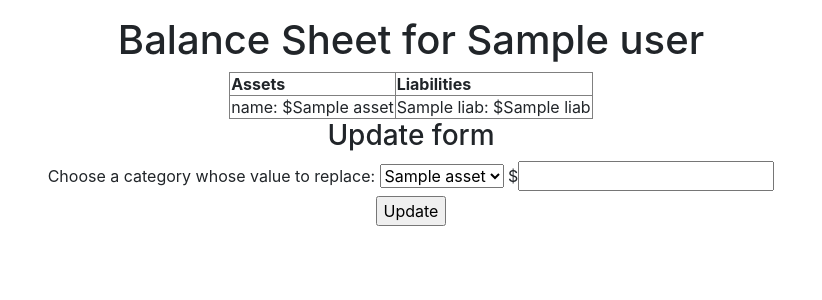
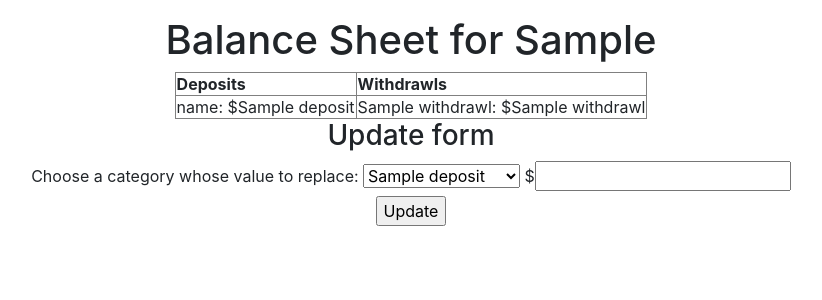
Before and after one commit to tchen00/finance-tracker, a Flask app: page / in a window 1280 px wide. Shown: the part 56-356 px from the top of the page, without its empty margins (229-1051 px from the left). Run offline with Flask 2, Linux system fonts and the light colour scheme; the visitor is signed in with stand-in values (Sample User, id 1); a database or web service that is not in the repository returns one stand-in record (values such as "Sample title"); some libraries are stand-ins or nearby versions.

Commit message:
switched assets and liab

```diff
--- a/app.py
+++ b/app.py
@@ -68,6 +68,8 @@ def login():
 @app.route('/signup', methods=['GET', 'POST'])
 def signup():
     if request.method == 'POST':
+        firstName = request.form['firstName']
+        lastName = request.form['lastName']
         username = request.form['username']
         password = request.form['password']
         repeatPassword = request.form['repeatPassword']
@@ -78,7 +80,7 @@ def signup():
             if password != repeatPassword:
                 return render_template("signup.html", message="The passwords do not match.")
             else:
-                users.insert({"user": username, "password": password, "expenses":{}})
+                users.insert({"user": username, "password": password, "firstName": firstName, "lastName": lastName, "expenses":{}})
                 return redirect('/login')
     else:
         return render_template("signup.html", message="")
@@ -114,15 +116,17 @@ def add():
 
     # overwrite old data with new:
     users.remove({})
-    users.insert({"user": "tammy", "password": "yay", "assets":{"Required Reserves": 400, "Excess Reserves": 100, "Loans": 1000},
-                    "liabilities":{"Demand Deposits": 7000, "Other liabilities": 123, "Owner's Equity": 400}})
+    users.insert({"user": "tammy", "password": "yay", "firstName": "Tammy", "lastName": "Chen", "deposits":{"Required Reserves": 400, "Excess Reserves": 100, "Loans": 1000},
+                    "withdrawls":{"Demand Deposits": 7000, "Other liabilities": 123, "Owner's Equity": 400}})
 
-    print(loadUsers())
+    #print(loadUsers())
     return "yay"
 
+'''
 def loadUsers():
     users = mongo.db.users
     return list(users.find({}))
+'''
 
 @app.route('/logout')
 def logout():
--- a/templates/dashboard.html
+++ b/templates/dashboard.html
@@ -1,7 +1,7 @@
 <html>
 
 <head>
-	<title>Welcome, {{user.user}}</title>
+	<title>Welcome, {{user.firstName}}</title>
 	<link rel="stylesheet" type="text/css" href="{{ url_for('static', filename='css/style.css') }}?q={{ time }}" />
 
 	<link rel="stylesheet" href="https://cdnjs.cloudflare.com/ajax/libs/font-awesome/4.7.0/css/font-awesome.min.css">
@@ -75,20 +75,20 @@
 
 	<p>{{message}}</p>
 
-    <h1>Balance Sheet for {{user.user}}</h1>
+    <h1>Balance Sheet for {{user.firstName}}</h1>
 
 	<table border="1">
 		<tr>
-			<th>Assets</th>
-			<th>Liabilities</th>
+			<th>Deposits</th>
+			<th>Withdrawls</th>
 		</tr>
 
-		{% if user.assets|length > user.liabilities|length %}
-		{% for asset in user.assets %}
+		{% if user.deposits|length > user.withdrawls|length %}
+		{% for deposit in user.deposits %}
 		<tr>
-			<td>{{ asset }}: ${{ user.assets[asset] }}</td>
-			{% if loop.index0 < user.liabilities|length %}
-			<td>{{ (user.liabilities.keys()|list)[loop.index0] }}: ${{ (user.liabilities.values()|list)[loop.index0] }}
+			<td>{{ deposit }}: ${{ user.deposits[deposit] }}</td>
+			{% if loop.index0 < user.withdrawls|length %}
+			<td>{{ (user.withdrawls.keys()|list)[loop.index0] }}: ${{ (user.withdrawls.values()|list)[loop.index0] }}
 			</td>
 			{% else %}
 			<td></td>
@@ -96,14 +96,14 @@
 		</tr>
 		{% endfor %}
 		{% else %}
-		{% for liab in user.liabilities %}
+		{% for withdrawl in user.withdrawls %}
 		<tr>
-			{% if loop.index0 < user.assets|length %}
-			<td>{{(user.assets.keys()|list)[loop.index0]}}: ${{ (user.assets.values()|list)[loop.index0]}}</td>
+			{% if loop.index0 < user.deposits|length %}
+			<td>{{(user.deposits.keys()|list)[loop.index0]}}: ${{ (user.deposits.values()|list)[loop.index0]}}</td>
 			{% else %}
 			<td></td>
 			{% endif %}
-			<td>{{liab}}: ${{user.liabilities[liab]}}</td>
+			<td>{{withdrawl}}: ${{user.withdrawls[withdrawl]}}</td>
 		</tr>
 		{% endfor %}
 		{% endif %}
@@ -112,11 +112,11 @@
 	<form method="post" action="/update">
 		<label for="category">Choose a category whose value to replace:</label>
 		<select name="category">
-                {% for asset in user.assets %}
-                    <option value="{{asset}}">{{asset}}</option>
+                {% for deposit in user.deposits %}
+                    <option value="{{deposit}}">{{deposit}}</option>
                 {% endfor %}
-                {% for liab in user.liabilities %}
-                    <option value="{{liab}}">{{liab}}</option>
+                {% for withdrawl in user.withdrawls %}
+                    <option value="{{withdrawl}}">{{withdrawl}}</option>
                 {% endfor %}
             </select>
 
--- a/templates/signup.html
+++ b/templates/signup.html
@@ -24,6 +24,8 @@
         <p>{{message}}</p>
 
         <form method="POST" action="/signup">
+            <label>First Name: </label><input type="text" name="firstName" required/><br>
+            <label>Last Name: </label><input type="text" name="lastName" required/><br>
             <label>Username: </label><input type="text" name="username" required/><br>
             <label>Password: </label><input type="password" name="password" required /><br>
             <label>Reenter Password: </label><input type="password" name="repeatPassword" required /><br>
```
